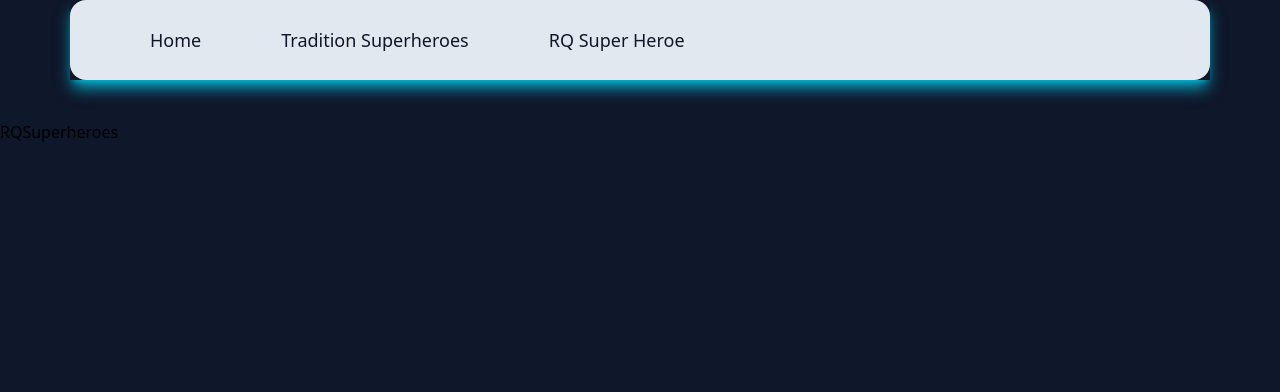
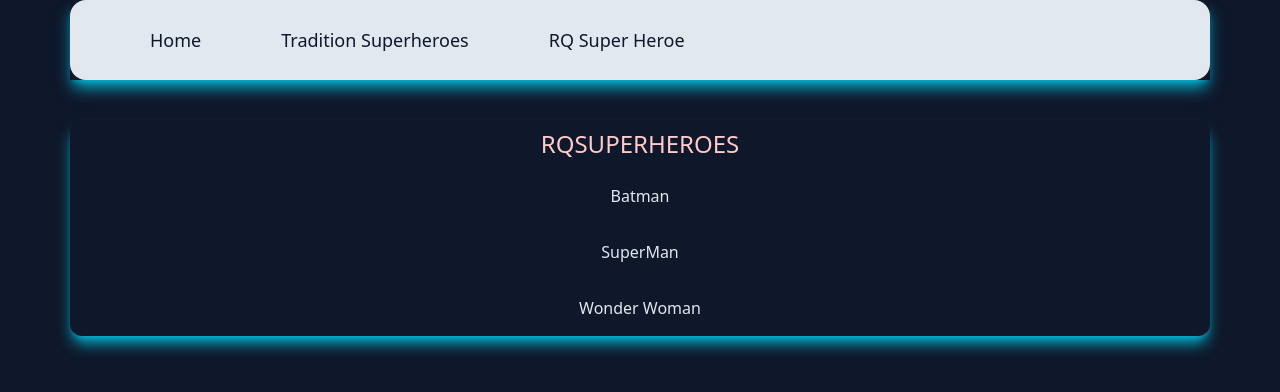
Before and after one commit to EvansRobbie/react_query, a React (Vite) app: page /rq-superheroes in a window 1280 px wide. Shown: the top 392 px of the page. Built offline with nearby package versions, Linux system fonts and the light colour scheme; data requests are answered from the project's data file.

Commit message:
react query over usestate/useEfffect

```diff
--- a/package.json
+++ b/package.json
@@ -15,6 +15,7 @@
     "react": "^18.2.0",
     "react-dom": "^18.2.0",
     "react-loader-spinner": "^5.3.4",
+    "react-query": "^3.39.3",
     "react-router-dom": "^6.8.2",
     "vite-plugin-windicss": "^1.8.10"
   },
--- a/src/App.jsx
+++ b/src/App.jsx
@@ -1,16 +1,23 @@
 import './App.css'
 import {BrowserRouter as Router, Routes, Route, Link} from 'react-router-dom'
+import { QueryClientProvider, QueryClient} from 'react-query'
 import Superheroes from './components/Superheroes'
 import RQSuperheroes from './components/RQSuperheroes'
 import Homepage from './components/Homepage'
 
+
+// create an instance of our clent query
+const queryClient = new QueryClient()
 function App() {
 
+
+
   return (
+    <QueryClientProvider client={queryClient}>
       <div className='bg-slate-900 h-[100vh] w-full'>
       <Router>
         <nav className='w-full h-20 shadow-lg shadow-cyan-500  mb-10 max-w-[1140px] mx-auto' >
-        <ul className='bg-slate-200 h-full w-full flex items-center px-10 overflow-hidden  rounded-2xl'>
+          <ul className='bg-slate-200 h-full w-full flex items-center px-10   rounded-2xl'>
             <li className='mx-10 text-lg text-slate-900 font-medium active:scale-95 hover:text-cyan-500'>
               <Link to='/'>Home</Link>
             </li>
@@ -29,6 +36,7 @@ function App() {
         </Routes>
       </Router>
       </div>
+    </QueryClientProvider>
   )
 }
 
--- a/src/components/RQSuperheroes.jsx
+++ b/src/components/RQSuperheroes.jsx
@@ -1,8 +1,33 @@
 import React from 'react'
+import {useQuery} from 'react-query'
+import axios from 'axios'
+import { InfinitySpin } from 'react-loader-spinner'
 
+const fetchQuery = () =>{
+  return axios.get('http://localhost:5000/superheroes')
+}
 const RQSuperheroes = () => {
+  // call the hook
+  // it  requeires 2 arguments
+// 1.has a unique key to identify the query
+// 2. a function that returns a promise
+  const {isLoading, data}= useQuery('super-heroes', fetchQuery)
+
+  const dataElement = data?.data.map((hero)=>{
+    return (
+      <div key={hero.id} className='text-slate-200 text-center py-4'>{hero.name}</div>
+    )
+  })
   return (
-    <div>RQSuperheroes</div>
+    <div className='max-w-[1140px] w-full h-auto mx-auto rounded-xl bg-slate-900 shadow-lg shadow-cyan-500 '>
+     <h2 className='text-2xl font-medium mx-4 uppercase text-red-200 py-2 text-center'>RQSuperheroes</h2>
+     {isLoading ? ( <div className='text-lg text-slate-200 flex items-center justify-center'>
+      <InfinitySpin
+        width='150'
+        color="#fff"
+      />
+    </div>): dataElement}
+    </div>
   )
 }
 
```
Also changed, not shown: src/Readme.md, 1 other file (tests, documents, lock files or other folders). Lines whose indentation alone changed are shown as unchanged.
